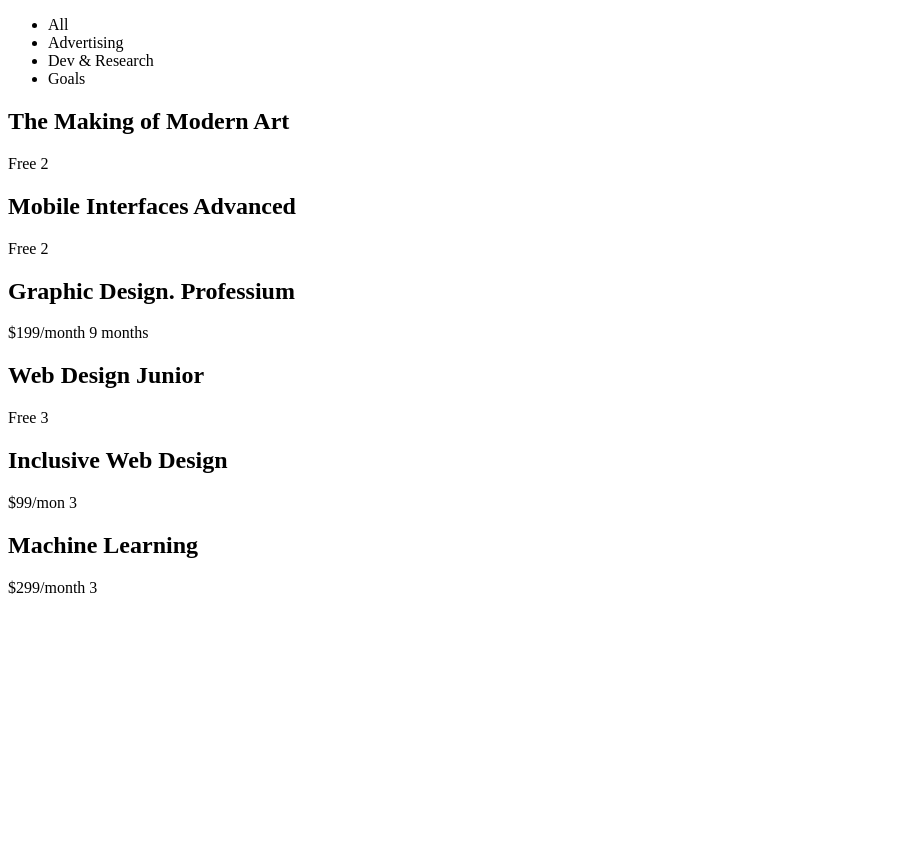
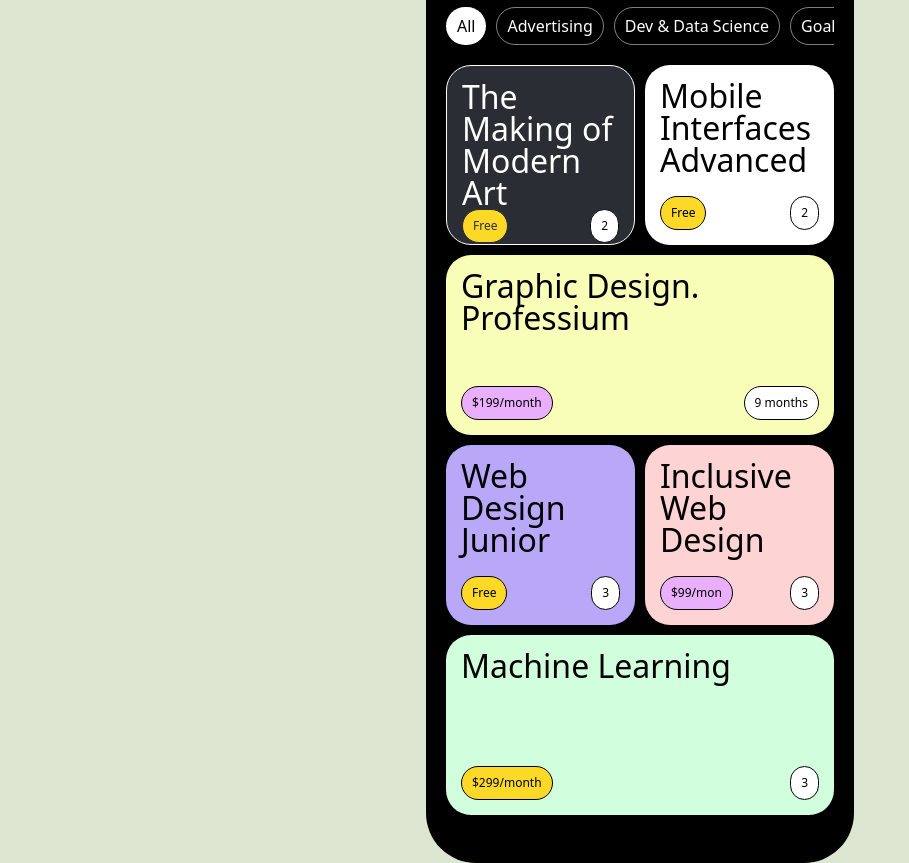
Before and after one commit to beom-yun/css-layout-masterclass, a website built with Vite: page index.html in a window 1280 px wide. Shown: the whole page, without its empty margins (0-909 px from the left). Before the commit the page ends 800 px from the top, so only its background shows below. Built offline with nearby package versions, Linux system fonts and the light colour scheme.

Commit message:
Education App CSS

```diff
--- a/index.html
+++ b/index.html
@@ -3,7 +3,6 @@
   <head>
     <meta charset="UTF-8" />
     <meta name="viewport" content="width=device-width, initial-scale=1.0" />
-    <!-- <link rel="stylesheet" href="reset.css" /> -->
     <link rel="stylesheet" href="styles/style.scss" />
     <title>CSS Layout Masterclass</title>
   </head>
@@ -11,10 +10,11 @@
     <div class="phone">
       <header class="header">
         <ul class="header__list">
-          <li class="header__list-item">All</li>
+          <li class="header__list-item header__list-item--inverted">All</li>
           <li class="header__list-item">Advertising</li>
-          <li class="header__list-item">Dev & Research</li>
+          <li class="header__list-item">Dev & Data Science</li>
           <li class="header__list-item">Goals</li>
+          <li class="header__list-item">iOS Development</li>
         </ul>
       </header>
 
--- a/reset.css
+++ b/styles/reset.scss
@@ -127,3 +127,8 @@ table {
   border-collapse: collapse;
   border-spacing: 0;
 }
+html,
+body {
+  font-family: system-ui, -apple-system, BlinkMacSystemFont, 'Segoe UI', Roboto, Oxygen, Ubuntu, Cantarell, 'Open Sans',
+    'Helvetica Neue', sans-serif;
+}
--- a/styles/style.scss
+++ b/styles/style.scss
@@ -1,3 +1,123 @@
+@import './reset.scss';
+
 /* img {
   display: block;
 } */
+
+body {
+  background-color: #dce6d1;
+  display: flex;
+  justify-content: center;
+  align-items: center;
+  height: 100vh;
+}
+
+.phone {
+  background-color: black;
+  border-radius: 50px;
+  width: 428px;
+  height: 926px;
+  padding: 70px 20px;
+  box-sizing: border-box;
+}
+
+.header {
+  overflow-x: scroll;
+  -ms-overflow-style: none;
+  &::-webkit-scrollbar {
+    display: none;
+  }
+  .header__list {
+    display: flex;
+    color: white;
+    gap: 10px;
+    width: max-content;
+    .header__list-item {
+      padding: 10px;
+      border: 1px solid rgba($color: #fff, $alpha: 0.5);
+      border-radius: 20px;
+    }
+    .header__list-item--inverted {
+      background-color: white;
+      color: black;
+    }
+  }
+}
+
+.cards {
+  display: grid;
+  grid-template-columns: repeat(2, 1fr);
+  margin-top: 20px;
+  gap: 10px;
+
+  .cards__card {
+    border-radius: 25px;
+    padding: 15px;
+    display: flex;
+    flex-direction: column;
+    justify-content: space-between;
+    height: 180px;
+    box-sizing: border-box;
+    .card__title {
+      font-size: 32px;
+    }
+    .card__footer {
+      display: flex;
+      justify-content: space-between;
+      .price,
+      .length {
+        background-color: white;
+        border: 1px solid black;
+        padding: 10px;
+        border-radius: 20px;
+        font-size: 12px;
+      }
+    }
+    &:nth-child(3n) {
+      grid-column: span 2;
+    }
+    &:first-child {
+      background-color: #2a2d33;
+      border: 1px solid white;
+      color: white;
+      .price {
+        background-color: #fdd927;
+        border: 1px solid #2a2d33;
+        color: #2a2d33;
+      }
+      .length {
+        color: black;
+      }
+    }
+    &:nth-child(2) {
+      background-color: white;
+      .price {
+        background-color: #fdd927;
+      }
+    }
+    &:nth-child(3) {
+      background-color: #f8fdb8;
+      .price {
+        background-color: #e9affc;
+      }
+    }
+    &:nth-child(4) {
+      background-color: #b9a7f8;
+      .price {
+        background-color: #fdd927;
+      }
+    }
+    &:nth-child(5) {
+      background-color: #fed3d3;
+      .price {
+        background-color: #e9affc;
+      }
+    }
+    &:last-child {
+      background-color: #d1fedd;
+      .price {
+        background-color: #fdd927;
+      }
+    }
+  }
+}
```
